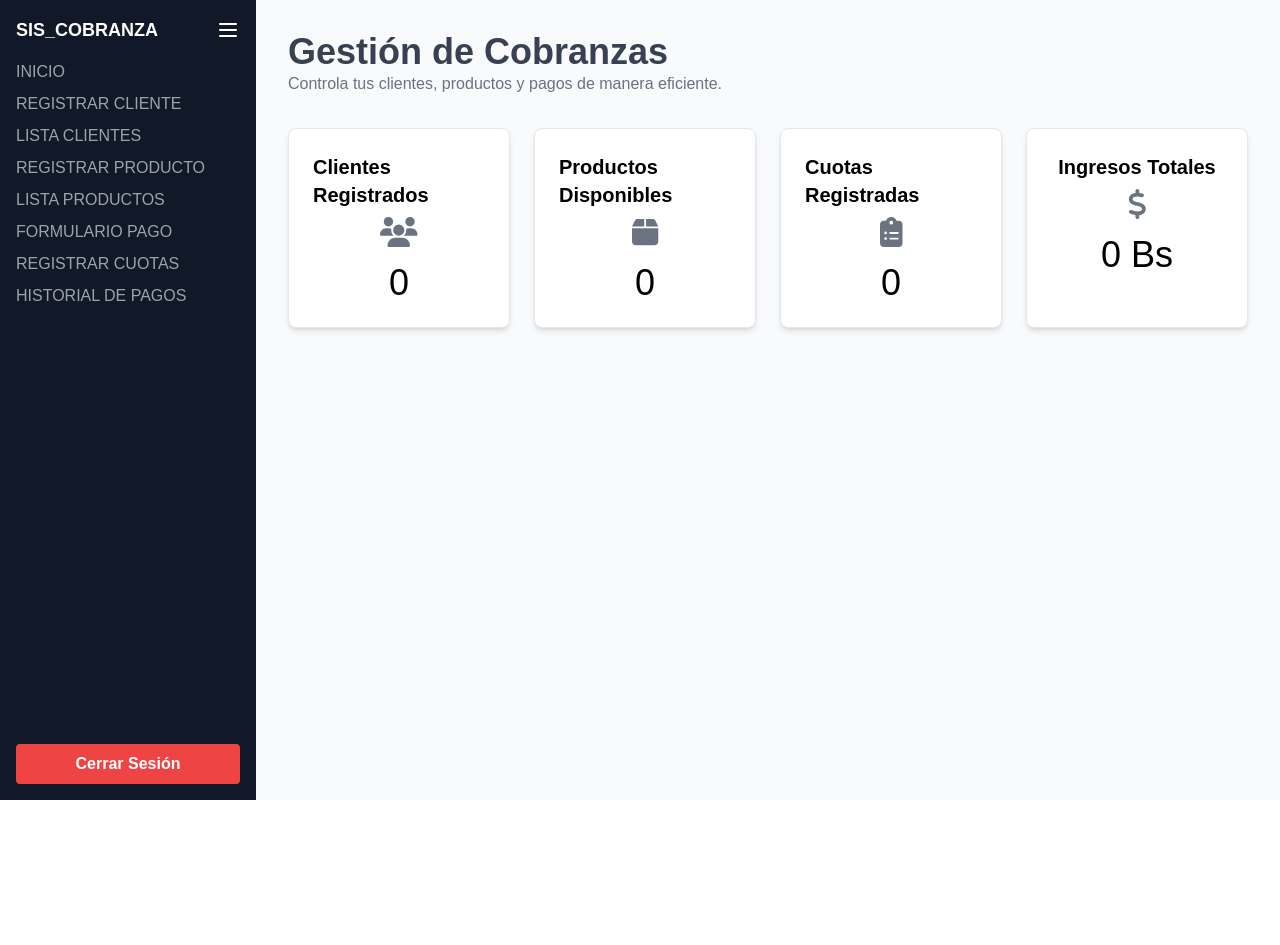
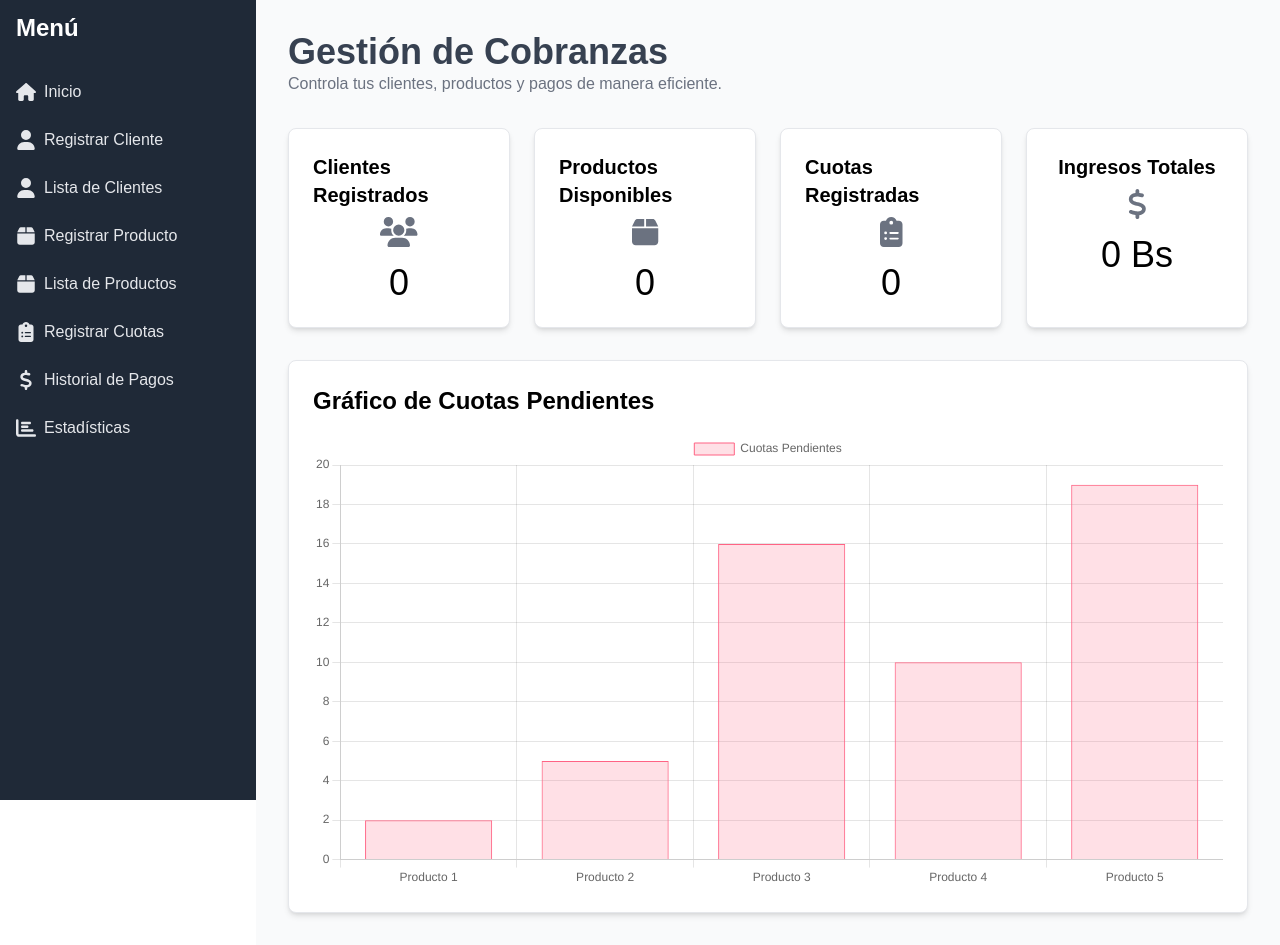
Before and after one commit to 22042001/Sistema-cuot-Dise-o, a React (Create React App) app: page / in a window 1280 px wide. Before the commit the page ends 800 px from the top, so only its background shows below. Built offline with nearby package versions, Linux system fonts and the light colour scheme.

Commit message:
estadisticas

```diff
--- a/src/paginaInicio/components/inicio.js
+++ b/src/paginaInicio/components/inicio.js
@@ -1,12 +1,35 @@
 import React, { useEffect, useState } from 'react';
 import { FontAwesomeIcon } from '@fortawesome/react-fontawesome';
 import { faUsers, faBox, faDollarSign, faClipboardList } from '@fortawesome/free-solid-svg-icons';
+import { Bar } from 'react-chartjs-2';
+import { Chart, registerables } from 'chart.js';
+
+Chart.register(...registerables);
+
+const generateRandomData = () => {
+    const products = ['Producto 1', 'Producto 2', 'Producto 3', 'Producto 4', 'Producto 5'];
+    const cuotasPendientes = products.map(() => Math.floor(Math.random() * 20));
+
+    return {
+        labels: products,
+        datasets: [
+            {
+                label: 'Cuotas Pendientes',
+                data: cuotasPendientes,
+                backgroundColor: 'rgba(255, 99, 132, 0.2)',
+                borderColor: 'rgba(255, 99, 132, 1)',
+                borderWidth: 1,
+            },
+        ],
+    };
+};
 
 const Inicio = () => {
     const [clientesRegistrados, setClientesRegistrados] = useState(0);
     const [productosDisponibles, setProductosDisponibles] = useState(0);
     const [cuotasRegistradas, setCuotasRegistradas] = useState(0);
     const [ingresosTotales, setIngresosTotales] = useState(0);
+    const [cuotasData, setCuotasData] = useState(generateRandomData());
 
     useEffect(() => {
         // Obtener datos de localStorage
@@ -52,6 +75,10 @@ const Inicio = () => {
                     <p className="text-4xl">{ingresosTotales.toLocaleString()} Bs</p>
                 </div>
             </div>
+            <div className="w-full max-w-screen-lg mx-auto mt-8 bg-white border border-gray-200 shadow-md rounded-lg p-6">
+                <h2 className="text-2xl font-bold mb-4">Gráfico de Cuotas Pendientes</h2>
+                <Bar data={cuotasData} />
+            </div>
         </div>
     );
 };
--- a/src/paginaInicio/components/sidebar.js
+++ b/src/paginaInicio/components/sidebar.js
@@ -1,57 +1,53 @@
 import React from 'react';
-import { Link, useNavigate } from 'react-router-dom';
+import { Link } from 'react-router-dom';
+import { FontAwesomeIcon } from '@fortawesome/react-fontawesome';
+import { faHome, faUser, faBox, faClipboardList, faDollarSign, faChartBar } from '@fortawesome/free-solid-svg-icons';
 
 const Sidebar = ({ isOpen, toggleSidebar }) => {
-    const navigate = useNavigate();
-
-    const handleLogout = () => {
-        localStorage.removeItem('authToken');
-        navigate('/login');
-    };
-
     return (
-        <div className={`h-full w-64 bg-gray-900 text-white fixed top-0 left-0 flex flex-col p-4 transition-transform transform ${isOpen ? 'translate-x-0' : '-translate-x-full'}`}>
-            <div className="flex justify-between items-center mb-4">
-                <h2 className="text-lg font-bold mr-4">SIS_COBRANZA</h2>
-                <button onClick={toggleSidebar} className="text-white focus:outline-none">
+        <div className={`fixed inset-y-0 left-0 bg-gray-800 text-white w-64 transition-transform transform ${isOpen ? 'translate-x-0' : '-translate-x-full'}`}>
+            <div className="flex items-center justify-between px-4 py-3">
+                <span className="text-2xl font-bold">Menú</span>
+                <button onClick={toggleSidebar} className="text-gray-500 focus:outline-none lg:hidden">
                     <svg className="w-6 h-6" fill="none" stroke="currentColor" viewBox="0 0 24 24" xmlns="http://www.w3.org/2000/svg">
                         <path strokeLinecap="round" strokeLinejoin="round" strokeWidth="2" d="M4 6h16M4 12h16M4 18h16"></path>
                     </svg>
                 </button>
             </div>
-            <ul>
-                <li className="mb-2">
-                    <Link to="/" className="text-gray-400 hover:text-white transition-colors duration-200">INICIO</Link>
-                </li>
-                <li className="mb-2">
-                    <Link to="/registrar-cliente-formulario" className="text-gray-400 hover:text-white transition-colors duration-200">REGISTRAR CLIENTE</Link>
-                </li>
-                <li className="mb-2">
-                    <Link to="/lista-clientes" className="text-gray-400 hover:text-white transition-colors duration-200">LISTA CLIENTES</Link>
-                </li>
-                <li className="mb-2">
-                    <Link to="/registrar-producto-formulario" className="text-gray-400 hover:text-white transition-colors duration-200">REGISTRAR PRODUCTO</Link>
-                </li>
-                <li className="mb-2">
-                    <Link to="/lista-productos" className="text-gray-400 hover:text-white transition-colors duration-200">LISTA PRODUCTOS</Link>
-                </li>
-                <li className="mb-2">
-                    <Link to="/formulario-pago" className="text-gray-400 hover:text-white transition-colors duration-200">FORMULARIO PAGO</Link>
-                </li>
-                <li className="mb-2">
-                    <Link to="/registrar-cuotas" className="text-gray-400 hover:text-white transition-colors duration-200">REGISTRAR CUOTAS</Link>
-                </li>
-                <li className="mb-2">
-                    <Link to="/historial-pagos" className="text-gray-400 hover:text-white transition-colors duration-200">HISTORIAL DE PAGOS</Link>
-                </li>
-
-            </ul>
-            <button
-                onClick={handleLogout}
-                className="mt-auto bg-red-500 hover:bg-red-700 text-white font-bold py-2 px-4 rounded"
-            >
-                Cerrar Sesión
-            </button>
+            <nav className="mt-4">
+                <Link to="/" className="flex items-center px-4 py-2 mt-2 text-gray-200 hover:bg-gray-700">
+                    <FontAwesomeIcon icon={faHome} className="w-5 h-5 mr-2" />
+                    Inicio
+                </Link>
+                <Link to="/registrar-cliente" className="flex items-center px-4 py-2 mt-2 text-gray-200 hover:bg-gray-700">
+                    <FontAwesomeIcon icon={faUser} className="w-5 h-5 mr-2" />
+                    Registrar Cliente
+                </Link>
+                <Link to="/lista-clientes" className="flex items-center px-4 py-2 mt-2 text-gray-200 hover:bg-gray-700">
+                    <FontAwesomeIcon icon={faUser} className="w-5 h-5 mr-2" />
+                    Lista de Clientes
+                </Link>
+                <Link to="/registrar-producto-formulario" className="flex items-center px-4 py-2 mt-2 text-gray-200 hover:bg-gray-700">
+                    <FontAwesomeIcon icon={faBox} className="w-5 h-5 mr-2" />
+                    Registrar Producto
+                </Link>
+                <Link to="/lista-productos" className="flex items-center px-4 py-2 mt-2 text-gray-200 hover:bg-gray-700">
+                    <FontAwesomeIcon icon={faBox} className="w-5 h-5 mr-2" />
+                    Lista de Productos
+                </Link>
+                <Link to="/registrar-cuotas" className="flex items-center px-4 py-2 mt-2 text-gray-200 hover:bg-gray-700">
+                    <FontAwesomeIcon icon={faClipboardList} className="w-5 h-5 mr-2" />
+                    Registrar Cuotas
+                </Link>
+                <Link to="/historial-pagos" className="flex items-center px-4 py-2 mt-2 text-gray-200 hover:bg-gray-700">
+                    <FontAwesomeIcon icon={faDollarSign} className="w-5 h-5 mr-2" />
+                    Historial de Pagos
+                </Link>
+                <Link to="/estadisticas" className="flex items-center px-4 py-2 mt-2 text-gray-200 hover:bg-gray-700">
+                    <FontAwesomeIcon icon={faChartBar} className="w-5 h-5 mr-2" />
+                    Estadísticas
+                </Link>
+            </nav>
         </div>
     );
 };
```
Also changed, not shown: src/Estadisticas/index.js (added).
